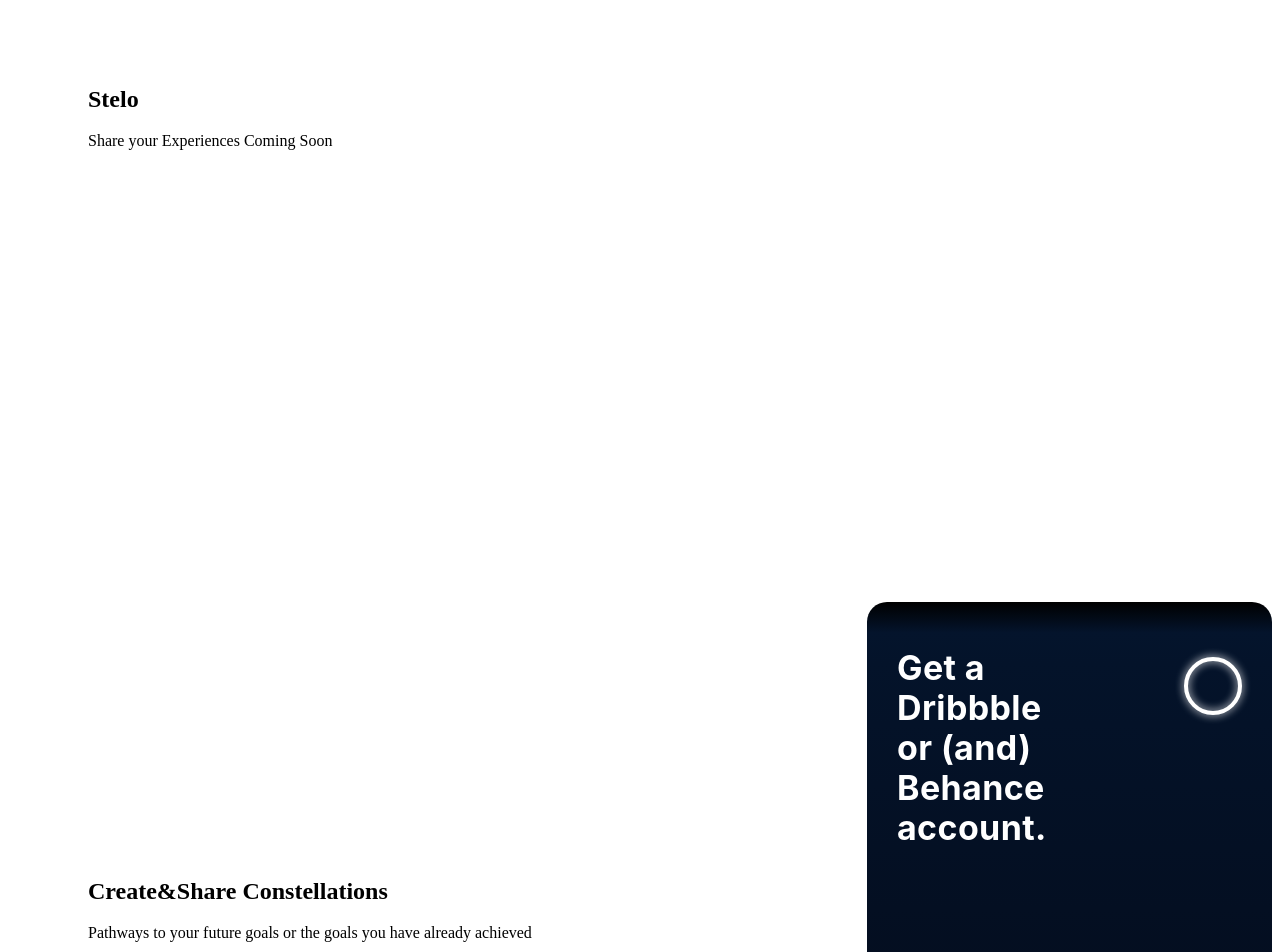
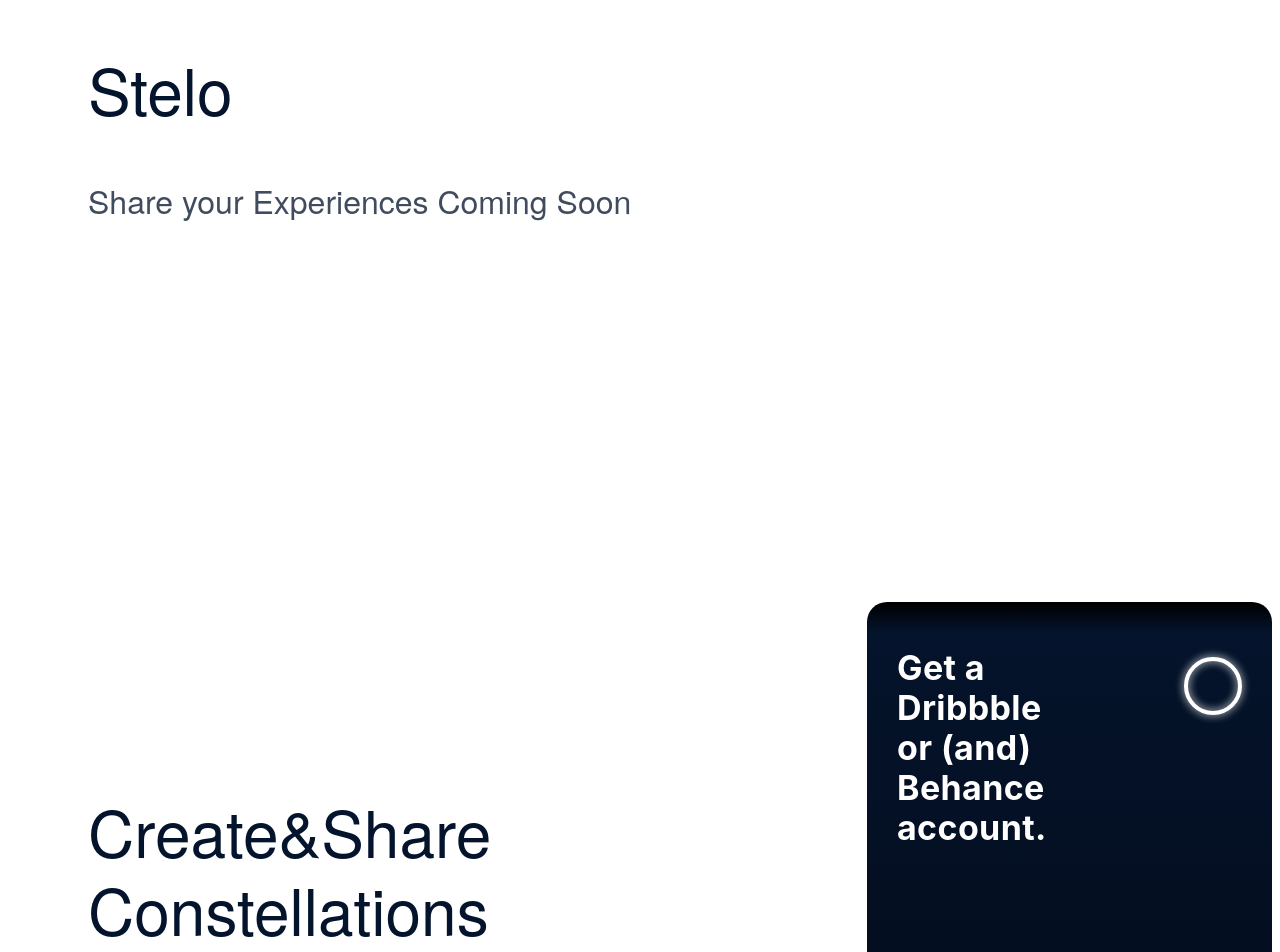
Before and after one commit to SteloSpace/Web, a Vue app: page / in a window 1280 px wide. Shown: the part 300-1252 px from the top of the page. Built offline with nearby package versions, Linux system fonts and the light colour scheme.

Commit message:
Added styles to comply with designs

```diff
--- a/src/App.vue
+++ b/src/App.vue
@@ -1,19 +1,19 @@
 <template>
     <div id="app">
         <BlockComponent header="Stelo">
-            <div slot="content">
+            <template slot="content">
                 Share your Experiences
                 Coming Soon
-            </div>
+            </template>
 
             <div slot="imageSection"/>
         </BlockComponent>
 
         <BlockComponent header="Create&Share Constellations">
-            <p slot="content">
+            <template slot="content">
                 Pathways to your future goals
                 or the goals you have already achieved
-            </p>
+            </template>
 
             <div slot="imageSection">
                 <ConstellationGroup/>
@@ -21,9 +21,9 @@
         </BlockComponent>
 
         <BlockComponent header="Get help from other users">
-            <p slot="content">
+            <template slot="content">
                 Add Stars from user's constellations
-            </p>
+            </template>
 
             <div slot="imageSection">
                 <ConstellationGroup/>
@@ -31,35 +31,35 @@
         </BlockComponent>
 
         <BlockComponent header="Find the experience relevant to you">
-            <p slot="content">
+            <template slot="content">
                 Get information
                 Tailored to your past experiences
-            </p>
+            </template>
 
             <div slot="imageSection"/>
         </BlockComponent>
 
         <BlockComponent header="Keep track of your progress">
-            <p slot="content">
+            <template slot="content">
                 Stay on track with your goals
-            </p>
+            </template>
 
             <div slot="imageSection"/>
         </BlockComponent>
 
         <BlockComponent header="Starting with the topics you need most">
-            <div slot="content">
+            <template slot="content">
                 *marquee*
                 With more coming soon
-            </div>
+            </template>
 
             <div slot="imageSection"/>
         </BlockComponent>
 
         <BlockComponent header="Stay in touch subscribe to our newsletter">
-            <div slot="content">
+            <template slot="content">
                 No spam. We promise.
-            </div>
+            </template>
 
             <div slot="imageSection">
                 <input type="text" placeholder="email">
--- a/src/components/BlockComponent.vue
+++ b/src/components/BlockComponent.vue
@@ -1,11 +1,13 @@
 <template>
     <div class="container">
-        <div>
-            <h2>{{ header }}</h2>
-            <slot name="content"/>
+        <div class="context-section">
+            <h2 class="Text-Style-4">{{ header }}</h2>
+            <div class="Text-Style-5">
+                <slot name="content"/>
+            </div>
         </div>
 
-        <slot name="imageSection"/>
+        <slot class="animation-section" name="imageSection"/>
     </div>
 </template>
 
@@ -21,10 +23,14 @@ export default {
 <style lang="scss" scoped>
     .container {
         height: 100vh;
+        min-height: 650px;
         display: flex;
         justify-content: space-between;
         align-items: center;
         margin-left: 5rem;
     }
 
+    .context-section {
+        max-width: 50%;
+    }
 </style>
```
